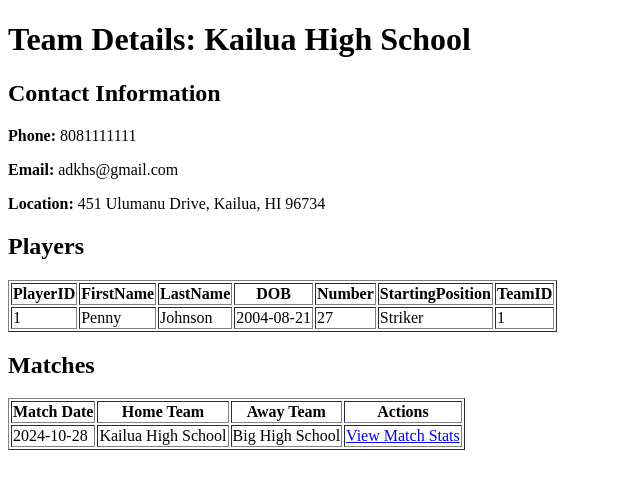
After one commit to lurch9/league_database, a Django app: page /teams/1/ in a window 1280 px wide. The commit adds this page. Shown: the top 489 px of the page, without its empty margins (0-640 px from the left). Run offline with Django 5.2, Linux system fonts and the light colour scheme; data comes from the database, SQL or seed files in the repository; parts of the project's set-up code (start-up, migrations or seed data) failed here and were passed over.

Commit message:
Navigate from all teams -> team details -> match details. Updated Player Count by Team

```diff
--- /dev/null
+++ b/league/templates/league/team_details.html
@@ -0,0 +1,60 @@
+<!DOCTYPE html>
+<html lang="en">
+<head>
+    <meta charset="UTF-8">
+    <meta name="viewport" content="width=device-width, initial-scale=1.0">
+    <title>Team Details</title>
+</head>
+<body>
+    <h1>Team Details: {{ team.SchoolName }}</h1>
+
+    <h2>Contact Information</h2>
+    <p><strong>Phone:</strong> {{ team.ADPhone }}</p>
+    <p><strong>Email:</strong> {{ team.ADEmail }}</p>
+    <p><strong>Location:</strong> {{ team.Location }}</p>
+
+    <h2>Players</h2>
+    <table border="1">
+        <thead>
+            <tr>
+                {% for column in players.0.keys %}
+                    <th>{{ column }}</th>
+                {% endfor %}
+            </tr>
+        </thead>
+        <tbody>
+            {% for player in players %}
+                <tr>
+                    {% for value in player.values %}
+                        <td>{{ value }}</td>
+                    {% endfor %}
+                </tr>
+            {% endfor %}
+        </tbody>
+    </table>
+
+    <h2>Matches</h2>
+    <table border="1">
+        <thead>
+            <tr>
+                <th>Match Date</th>
+                <th>Home Team</th>
+                <th>Away Team</th>
+                <th>Actions</th>
+            </tr>
+        </thead>
+        <tbody>
+            {% for match in matches %}
+                <tr>
+                    <td>{{ match.MatchDate }}</td>
+                    <td>{{ match.HomeTeam }}</td>
+                    <td>{{ match.AwayTeam }}</td>
+                    <td>
+                        <a href="/match/{{ match.MatchID }}/stats/">View Match Stats</a>
+                    </td>
+                </tr>
+            {% endfor %}
+        </tbody>
+    </table>
+</body>
+</html>
--- a/league/views.py
+++ b/league/views.py
@@ -1,9 +1,9 @@
 from django.shortcuts import render
 from django.db import connection
-from django.http import HttpResponse
+from django.shortcuts import render
 
 def homepage(request):
-    return HttpResponse("<h1>Welcome to the League Database</h1><p>Navigate to <a href='/teams/'>Teams</a> or <a href='/guardians/'>Guardians</a></p>")
+    return render(request, 'league/homepage.html')
 
 
 def all_teams(request):
@@ -14,6 +14,7 @@ def all_teams(request):
         teams = [dict(zip(columns, row)) for row in rows]
     return render(request, 'league/all_teams.html', {'teams': teams})
 
+
 def all_guardians(request):
     with connection.cursor() as cursor:
         cursor.execute("SELECT * FROM Guardian")
@@ -22,25 +23,38 @@ def all_guardians(request):
         guardians = [dict(zip(columns, row)) for row in rows]
     return render(request, 'league/all_guardians.html', {'guardians': guardians})
 
-def players_by_team(request, team_id):
-    with connection.cursor() as cursor:
-        cursor.execute("SELECT * FROM Player WHERE TeamID = %s", [team_id])
-        rows = cursor.fetchall()
-        columns = [col[0] for col in cursor.description]
-        players = [dict(zip(columns, row)) for row in rows]
-    return render(request, 'league/players_by_team.html', {'players': players, 'team_id': team_id})
+def players_by_team(request):
+    team_name = request.GET.get('team_name', '')  # Get the team name from the query parameters
+    players = []
+
+    if team_name:  # Only execute the query if a team name is provided
+        with connection.cursor() as cursor:
+            cursor.execute("""
+                SELECT p.*
+                FROM Player p
+                JOIN Team t ON p.TeamID = t.TeamID
+                WHERE t.SchoolName LIKE %s
+            """, [f"%{team_name}%"])  # Use SQL LIKE for partial matching
+            rows = cursor.fetchall()
+            columns = [col[0] for col in cursor.description]
+            players = [dict(zip(columns, row)) for row in rows]
+
+    return render(request, 'league/players_by_team.html', {'players': players, 'team_name': team_name})
+
 
 def players_count_by_team(request):
     with connection.cursor() as cursor:
         cursor.execute("""
-            SELECT TeamID, COUNT(PlayerID) AS PlayerCount
-            FROM Player
-            GROUP BY TeamID
+            SELECT t.SchoolName AS TeamName, COUNT(p.PlayerID) AS PlayerCount
+            FROM Team t
+            LEFT JOIN Player p ON t.TeamID = p.TeamID
+            GROUP BY t.SchoolName
         """)
         rows = cursor.fetchall()
         columns = [col[0] for col in cursor.description]
         team_counts = [dict(zip(columns, row)) for row in rows]
     return render(request, 'league/players_count_by_team.html', {'team_counts': team_counts})
+
 
 def team_goals(request):
     with connection.cursor() as cursor:
@@ -68,3 +82,35 @@ def player_stats_for_match(request, match_id):
         columns = [col[0] for col in cursor.description]
         stats = [dict(zip(columns, row)) for row in rows]
     return render(request, 'league/player_stats_for_match.html', {'stats': stats, 'match_id': match_id})
+
+def team_details(request, team_id):
+    with connection.cursor() as cursor:
+        # Fetch team details
+        cursor.execute("SELECT * FROM Team WHERE TeamID = %s", [team_id])
+        team = cursor.fetchone()
+        team_columns = [col[0] for col in cursor.description]
+        team_data = dict(zip(team_columns, team)) if team else None
+
+        # Fetch players for the team
+        cursor.execute("SELECT * FROM Player WHERE TeamID = %s", [team_id])
+        players = cursor.fetchall()
+        player_columns = [col[0] for col in cursor.description]
+        player_data = [dict(zip(player_columns, player)) for player in players]
+
+        # Fetch matches involving the team
+        cursor.execute("""
+            SELECT m.MatchID, m.MatchDate, ht.SchoolName AS HomeTeam, at.SchoolName AS AwayTeam
+            FROM Match m
+            JOIN Team ht ON m.HomeTeamID = ht.TeamID
+            JOIN Team at ON m.AwayTeamID = at.TeamID
+            WHERE m.HomeTeamID = %s OR m.AwayTeamID = %s
+        """, [team_id, team_id])
+        matches = cursor.fetchall()
+        match_columns = [col[0] for col in cursor.description]
+        match_data = [dict(zip(match_columns, match)) for match in matches]
+
+    return render(request, 'league/team_details.html', {
+        'team': team_data,
+        'players': player_data,
+        'matches': match_data,
+    })
--- a/league_database/urls.py
+++ b/league_database/urls.py
@@ -23,7 +23,8 @@ urlpatterns = [
     path('', views.homepage, name='homepage'),
     path('teams/', views.all_teams, name='all_teams'),
     path('guardians/', views.all_guardians, name='all_guardians'),
-    path('players/team/<int:team_id>/', views.players_by_team, name='players_by_team'),
+    path('players/team/', views.players_by_team, name='players_by_team'),
+    path('teams/<int:team_id>/', views.team_details, name='team_details'),
     path('team-player-count/', views.players_count_by_team, name='players_count_by_team'),
     path('team-goals/', views.team_goals, name='team_goals'),
     path('match/<int:match_id>/stats/', views.player_stats_for_match, name='player_stats_for_match'),
```
Also changed, not shown: league/templates/league/all_teams.html (+24 -10 lines), league/templates/league/homepage.html (added, +19 -0 lines), league/templates/league/players_by_team.html (+30 -13 lines), league/templates/league/players_count_by_team.html (+16 -2 lines).
